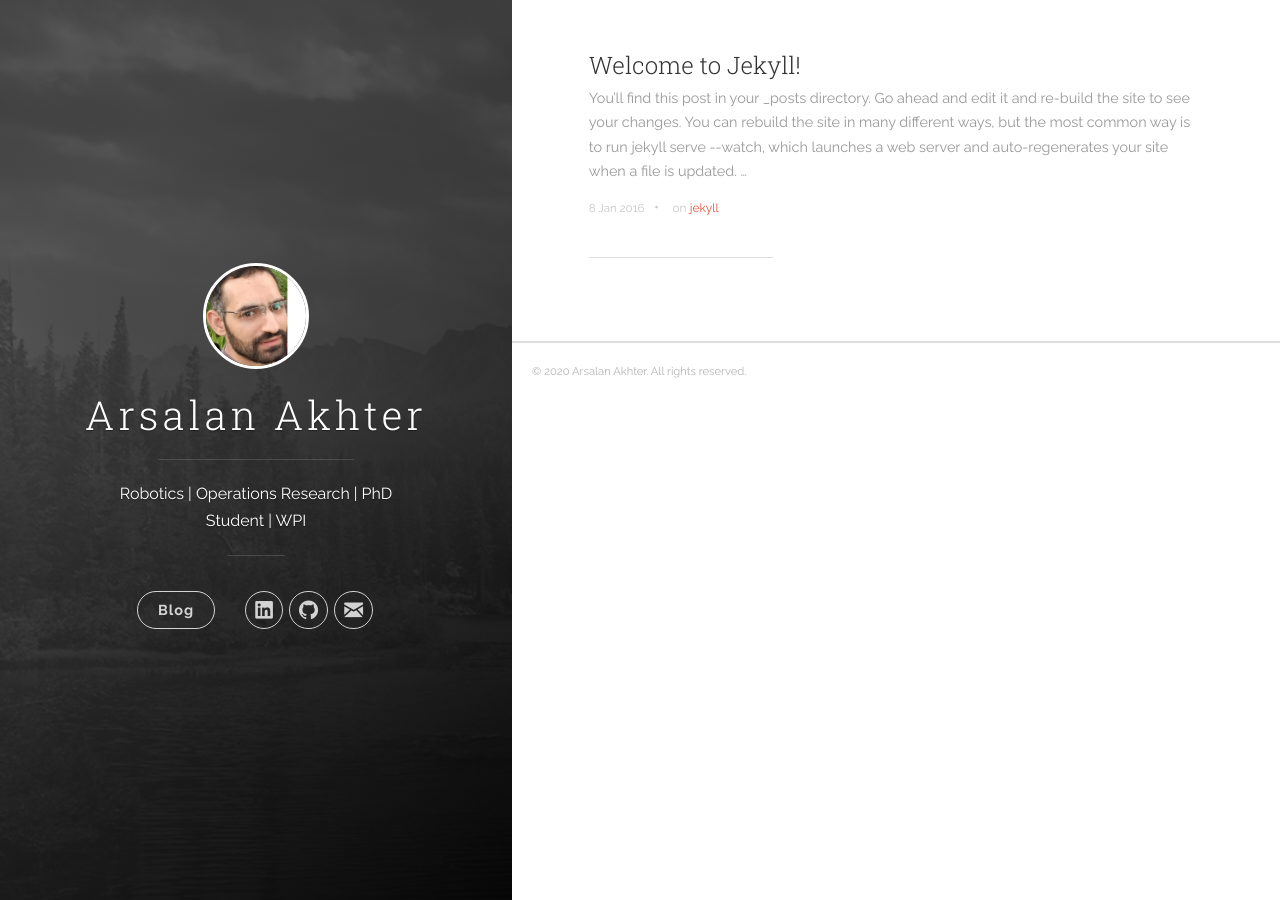
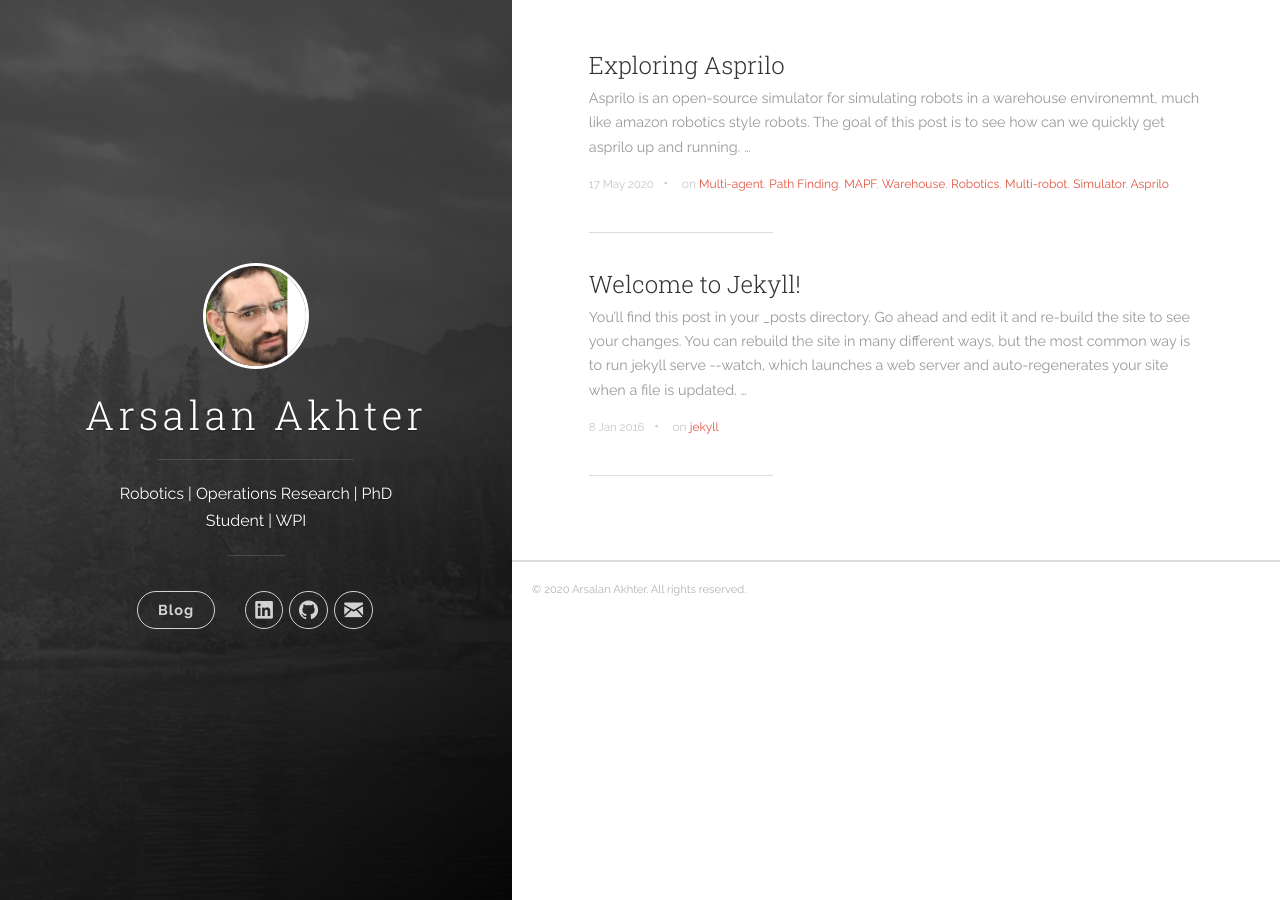
Before and after one commit to arsalanakhter/arsalanakhter.github.io, a Jekyll site: the page built from index.html, in a window 1280 px wide. Built offline with Jekyll 4.4.1, drawn with Linux system fonts in a browser that asks for light colours; the list of posts is cut into pages by our own code.

Commit message:
Added Aspirilo quick setup tutorial

````diff
--- a/_posts/2016-01-08-welcome-to-jekyll.markdown
+++ b/_posts/2016-01-08-welcome-to-jekyll.markdown
@@ -18,6 +18,9 @@ print_hi('Tom')
 #=> prints 'Hi, Tom' to STDOUT.
 ```
 
+Lets see if we could embed a youtube video here:
+<iframe width="640" height="360" src="https://www.youtube.com/embed/Lu56xVlZ40M" frameborder="0" allow="accelerometer; autoplay; encrypted-media; gyroscope; picture-in-picture" allowfullscreen></iframe>
+
 Check out the [Jekyll docs][jekyll] for more info on how to get the most out of Jekyll. File all bugs/feature requests at [Jekyll’s GitHub repo][jekyll-gh]. If you have questions, you can ask them on [Jekyll’s dedicated Help repository][jekyll-help].
 
 [jekyll]:      http://jekyllrb.com
--- /dev/null
+++ b/_posts/2020-05-17-Exploring-Asprilo.markdown
@@ -0,0 +1,75 @@
+---
+title:  "Exploring Asprilo"
+date:   2020-05-17 15:16:00
+categories: [Warehouse Robotics]
+tags: [Multi-agent, Path Finding, MAPF, Warehouse, Robotics, Multi-robot, Simulator, Asprilo]
+---
+
+Asprilo is an open-source simulator for simulating robots in a warehouse environemnt, much like amazon robotics style robots. The goal of this post is to see how can we quickly get asprilo up and running.
+
+From [asprilo's website](https://asprilo.github.io/):
+
+<p style="text-align: center;">
+<em>
+<strong>asprilo</strong> is a benchmarking framework to study typical scenarios in intra-logistics and warehouse automation with multiple mobile robots.
+</em>
+</p>
+
+Following video shows an instance of the software, with detailed installation instructions [here](https://asprilo.github.io/visualizer/).
+
+<iframe width="640" height="360" src="https://www.youtube.com/embed/ifYKHIvdnjw" frameborder="0" allow="accelerometer; autoplay; encrypted-media; gyroscope; picture-in-picture" allowfullscreen></iframe>
+
+
+<h3>Quick Setup</h3>
+
+
+We'll jump right into getting it up and running. Assuming we have [anaconda installed](https://conda.io/projects/conda/en/latest/user-guide/install/index.html), (which is an environemnt manager for python), we can run the follwong commands to get it up and running.
+
+```bash
+$ conda create -n asprilo-env python=3.6
+$ conda activate asprilo-env
+$ conda config --add channels potassco
+$ conda config --add channels potassco/label/dev
+$ conda install -y asprilo-visualizer asprilo-generator
+```
+
+To confirm if everything is installed correctly, type
+```bash
+$ gen -h
+```
+which should result in a help output for aspirilo generator.
+
+Documentation on Aspirilo Generator can be found [here](https://asprilo.github.io/generator/). We'll create a new instance using the following command
+
+```bash
+$ mkdir asprilo-ws && cd asprilo-ws
+$ gen -x 13 -y 12 -X 5 -Y 2 -s 30 -p 3 -r 5 -H -P 6 -u 32 -o 8 --spr 2 -t 4
+```
+Where we generate an instance with
+
+- 13 x 12 grid `x 13 -y 12`
+- 5 x 2 shelf cluster dimensions `-X 5 -Y 2`
+- 30 shelves `-s 30`
+- 3 picking stations `-p 3`
+- 5 robots `-r 5`
+- highway-layout `-H`
+- 6 products `-P 6`
+- 32 product units `-u 32`
+- 8 orders `-o 8`
+- 3 shelves per product that hold its units `--spr 3`
+- 4 clingo threads `-t 4`
+
+This will generate a new instance in a new folder named `generatedInstances`.
+
+To visualize the result, we can run
+
+```bash
+$  viz -l generatedInstances/x13_y12_n156_r5_s30_ps3_pr6_u32_o8_l8_N001.lp
+```
+which opens the visulizer with the generated result, as follows:
+
+![Generated Result in Aspirilo]({{site.baseurl}}/images/asprilo/asprilo1.jpeg)
+
+Concluding, aspirilo is a useful tool to simulate warehouse robots. Here we just looked at how to quickly get the simulation environment up and running for a warehouse robotics scenario.
+
+In a future post we may further explore how to actually plan paths for these robots.
````
Also changed, not shown: images/asprilo/asprilo1.jpeg (added), 8 other files.
